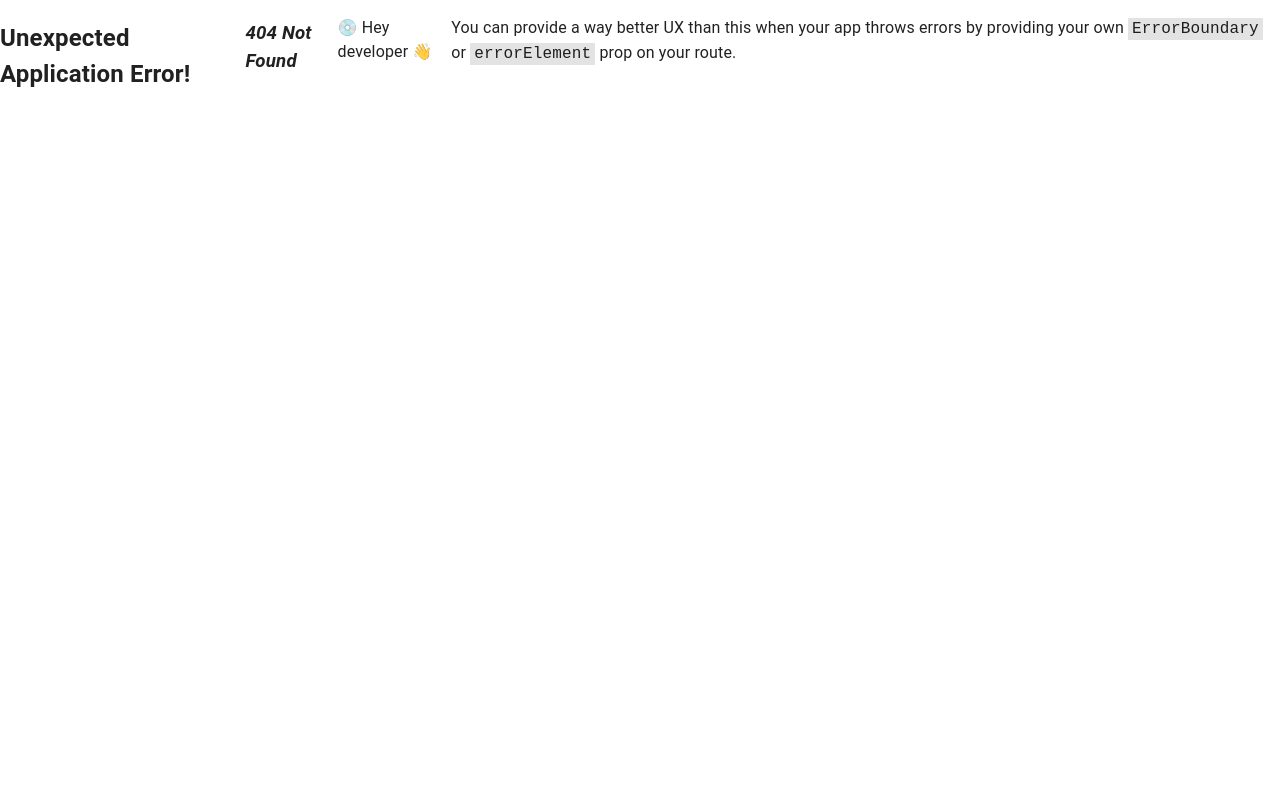
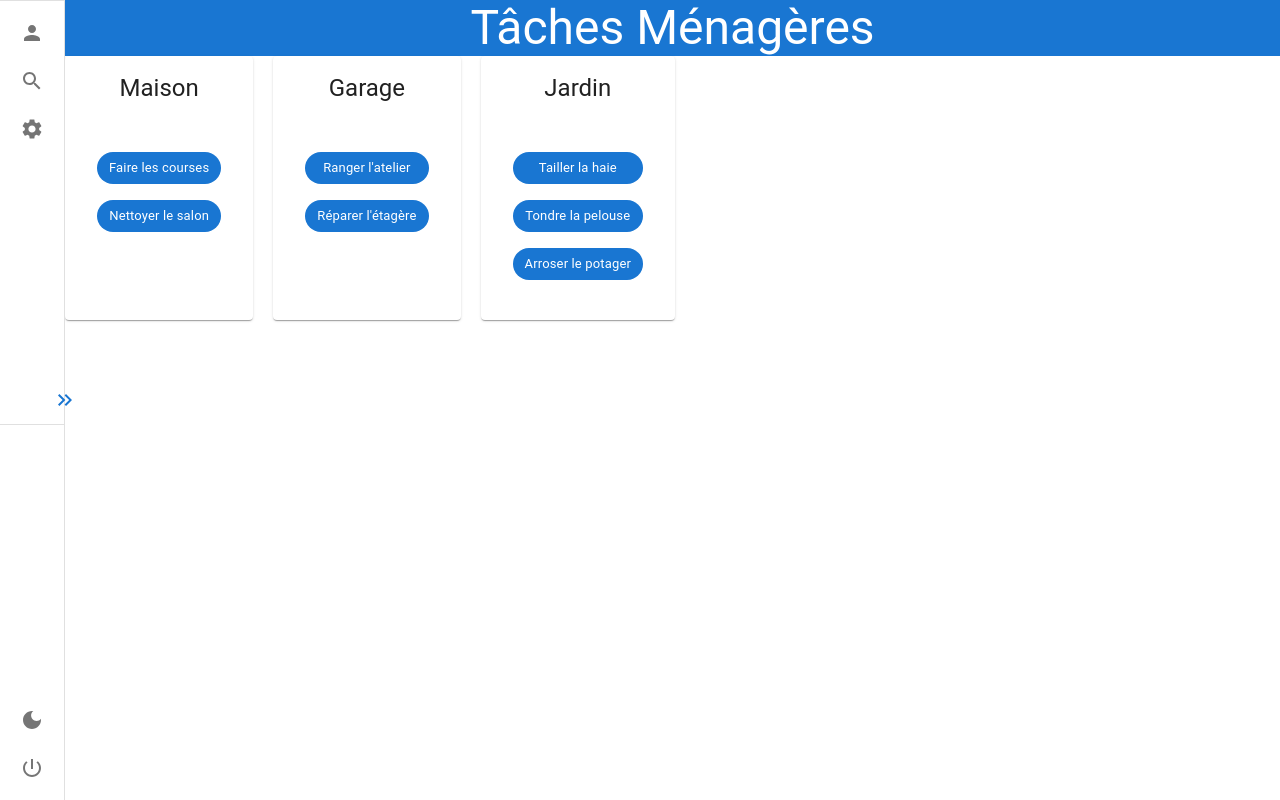
Before and after one commit to WildCodeSchool/04_2023_LYON_CDA_-WorkCraft, a React (Vite) app in the folder frontend/: page /projects/0 in a window 1280 px wide. Before the commit this address had no page. Built offline with nearby package versions, Linux system fonts and the light colour scheme.

Commit message:
add Project, TasksLists and Tasks component + raw data file + route for project page

```diff
--- /dev/null
+++ b/frontend/src/components/Project.jsx
@@ -0,0 +1,36 @@
+import { useParams } from "react-router-dom";
+import { Box, Typography } from "@mui/material";
+import data from "../data";
+import TasksList from "./TasksList";
+
+export default function Project() {
+  const { projectId } = useParams();
+  return (
+    <Box
+      sx={{
+        width: "100%",
+      }}
+    >
+      <Box
+        sx={{
+          backgroundColor: "primary.main",
+        }}
+      >
+        <Typography variant="h3" color="primary.contrastText" align="center">
+          {
+            data.projects.find(
+              (project) => project.id === parseInt(projectId, 10)
+            ).title
+          }
+        </Typography>
+      </Box>
+      <Box style={{ display: "flex", justifyContent: "left", gap: 20 }}>
+        {data.lists
+          .filter((list) => list.projectId === parseInt(projectId, 10))
+          .map((list) => (
+            <TasksList key={list.id} listId={list.id} />
+          ))}
+      </Box>
+    </Box>
+  );
+}
--- /dev/null
+++ b/frontend/src/components/Task.jsx
@@ -0,0 +1,14 @@
+import { Chip } from "@mui/material";
+import PropTypes from "prop-types";
+import data from "../data";
+
+export default function Task({ taskId }) {
+  const selectedTask = data.tasks.find((task) => task.id === taskId);
+  return (
+    <Chip label={selectedTask.title} color="primary" sx={{ width: "100%" }} />
+  );
+}
+
+Task.propTypes = {
+  taskId: PropTypes.number.isRequired,
+};
--- /dev/null
+++ b/frontend/src/components/TasksList.jsx
@@ -0,0 +1,30 @@
+import { Card, List, ListItem, CardHeader, CardContent } from "@mui/material";
+import PropTypes from "prop-types";
+import data from "../data";
+import Task from "./Task";
+
+export default function TasksList({ listId }) {
+  return (
+    <Card>
+      <CardHeader
+        title={data.lists.find((list) => list.id === listId).title}
+        align="center"
+      />
+      <CardContent>
+        <List>
+          {data.tasks
+            .filter((task) => task.listId === listId)
+            .map((task) => (
+              <ListItem key={task.id}>
+                <Task taskId={task.id} />
+              </ListItem>
+            ))}
+        </List>
+      </CardContent>
+    </Card>
+  );
+}
+
+TasksList.propTypes = {
+  listId: PropTypes.number.isRequired,
+};
--- /dev/null
+++ b/frontend/src/data.js
@@ -0,0 +1,87 @@
+const data = {
+  projects: [
+    {
+      id: 0,
+      title: "Tâches Ménagères",
+    },
+    {
+      id: 1,
+      title: "Dev Web",
+    },
+    {
+      id: 2,
+      title: "Projet 3",
+    },
+  ],
+  lists: [
+    { id: 0, projectId: 0, title: "Maison" },
+    { id: 1, projectId: 0, title: "Garage" },
+    { id: 2, projectId: 0, title: "Jardin" },
+    { id: 3, projectId: 1, title: "Front" },
+    { id: 4, projectId: 1, title: "Back" },
+  ],
+  tasks: [
+    {
+      id: 0,
+      listId: 0,
+      title: "Faire les courses",
+    },
+    {
+      id: 1,
+      listId: 0,
+      title: "Nettoyer le salon",
+    },
+    {
+      id: 2,
+      listId: 1,
+      title: "Ranger l'atelier",
+    },
+    {
+      id: 3,
+      listId: 1,
+      title: "Réparer l'étagère",
+    },
+    {
+      id: 4,
+      listId: 2,
+      title: "Tailler la haie",
+    },
+    {
+      id: 5,
+      listId: 2,
+      title: "Tondre la pelouse",
+    },
+    {
+      id: 6,
+      listId: 2,
+      title: "Arroser le potager",
+    },
+    {
+      id: 7,
+      listId: 3,
+      title: "Header",
+    },
+    {
+      id: 8,
+      listId: 3,
+      title: "Main",
+    },
+    {
+      id: 9,
+      listId: 3,
+      title: "Footer",
+    },
+    {
+      id: 10,
+      listId: 4,
+      title: "API",
+    },
+    {
+      id: 11,
+      listId: 4,
+      title: "Routes",
+    },
+  ],
+};
+
+export default data;
--- a/frontend/src/routes/Root.jsx
+++ b/frontend/src/routes/Root.jsx
@@ -6,7 +6,7 @@ export default function Root() {
   return (
     <>
       <Sidebar1 />
-      <main>
+      <main style={{ width: "100%" }}>
         <Outlet />
       </main>
     </>
```
Also changed, not shown: frontend/src/routes/index.jsx (+7 -1 lines).
